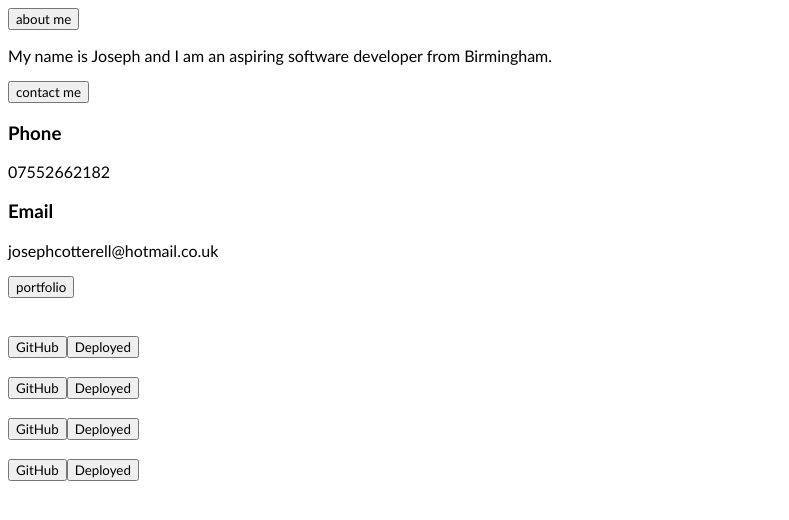
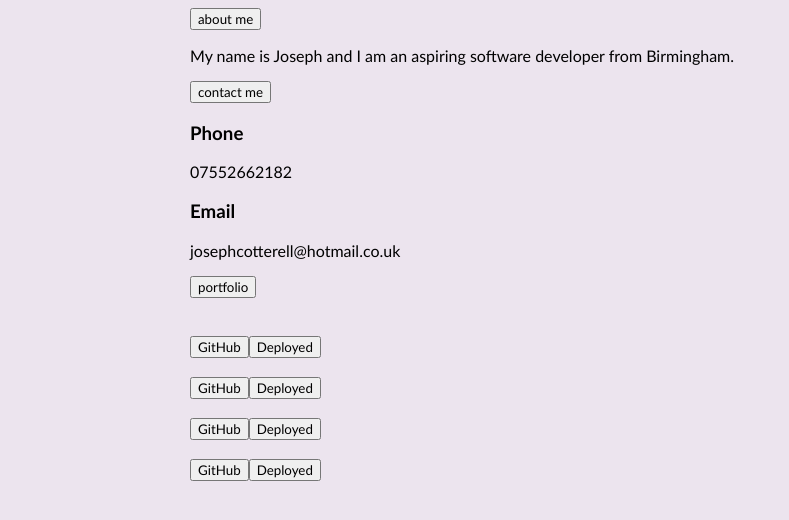
Before and after one commit to josephcotterell/personal-portfolio, a plain HTML site: page index.html in a window 1280 px wide. Shown: the whole page, without its empty margins (0-789 px from the left). Drawn offline with Linux system fonts and the light colour scheme.

Commit message:
added style elements

```diff
--- a/index.html
+++ b/index.html
@@ -9,9 +9,9 @@
   </head>
   <body>
     <!-- navbar which will contain 3 buttons (one sending us to about me one to contact me and one to portfolio) -->
+    <div class="wrapper">
     <div class="flex-container">
       <nav>
-        <a href=""></a>
         <button>about me</button>
         <p>
           My name is Joseph and I am an aspiring software developer from
--- a/style/style.css
+++ b/style/style.css
@@ -1,5 +1,13 @@
 * {
   font-family: "Gill Sans", "Gill Sans MT", Calibri, "Trebuchet MS", sans-serif;
+}
+body {
+  background-color: rgb(236, 228, 238);
+}
+.wrapper {
+  width: 100%;
+  max-width: 900px;
+  margin: auto;
 }
 
 flex-container {
@@ -9,4 +17,5 @@ flex-container {
 .button {
   height: 100;
   width: 100;
+  flex-grow: 1;
 }
```
